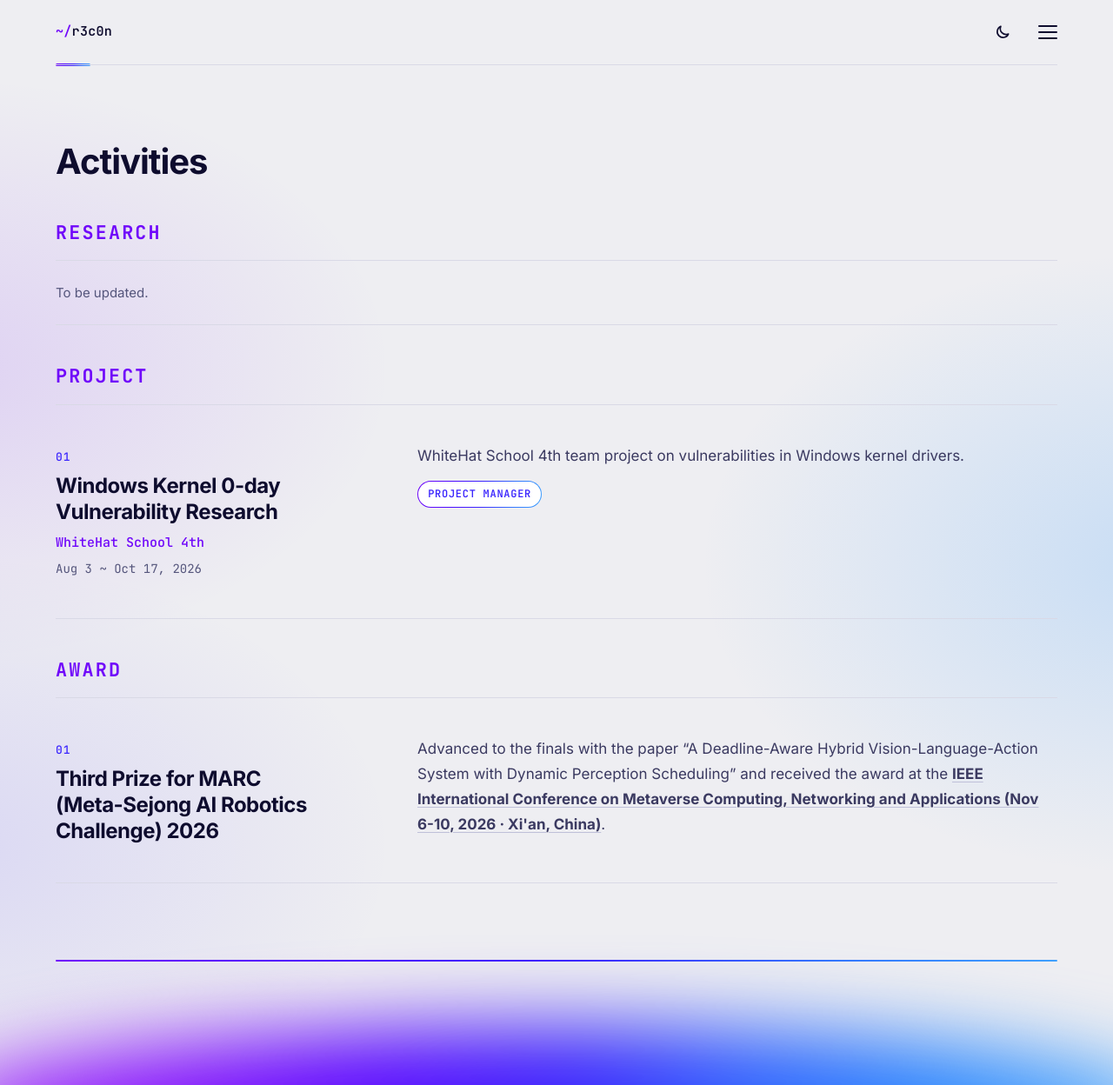
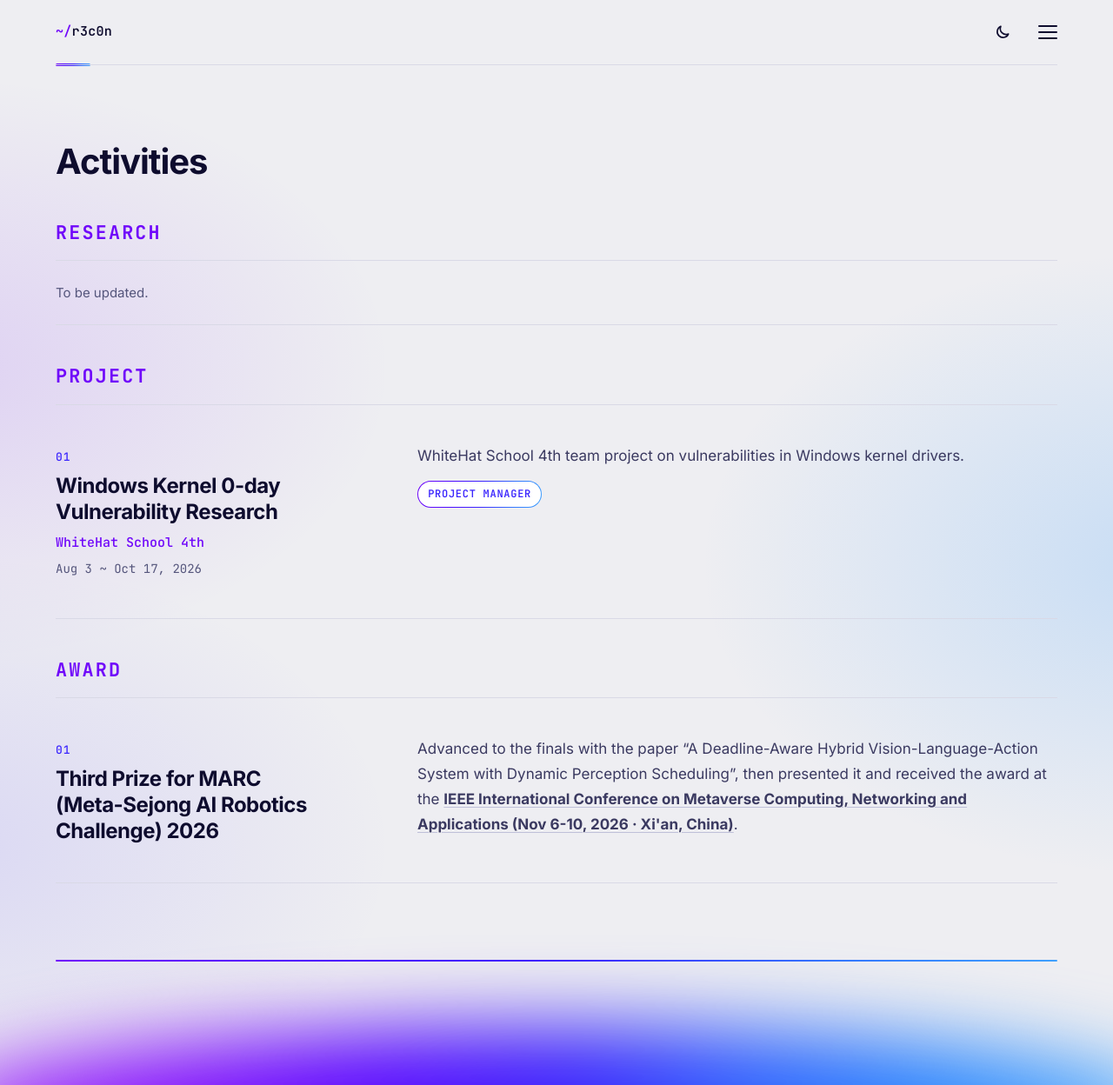
Before and after one commit to jhlee0507/jhlee0507.github.io, a Jekyll site: the page built from activities/index.html, in a window 1280 px wide. Shown: the whole page at 87% size. Built offline with Jekyll 4.4.1, drawn with Linux system fonts in a browser that asks for light colours.

Commit message:
Say the paper was presented at the conference

```diff
--- a/_data/activities.yml
+++ b/_data/activities.yml
@@ -19,8 +19,8 @@
     - title: Third Prize for MARC (Meta-Sejong AI Robotics Challenge) 2026
       summary: >-
         Advanced to the finals with the paper “A Deadline-Aware Hybrid Vision-Language-Action System with
-        Dynamic Perception Scheduling” and received the award at the IEEE International Conference on
-        Metaverse Computing, Networking and Applications (Nov 6-10, 2026 · Xi'an, China).
+        Dynamic Perception Scheduling”, then presented it and received the award at the IEEE International
+        Conference on Metaverse Computing, Networking and Applications (Nov 6-10, 2026 · Xi'an, China).
       link:
         text: "IEEE International Conference on Metaverse Computing, Networking and Applications (Nov 6-10, 2026 · Xi'an, China)"
         url: https://www.metacomm.org/2026/
```
